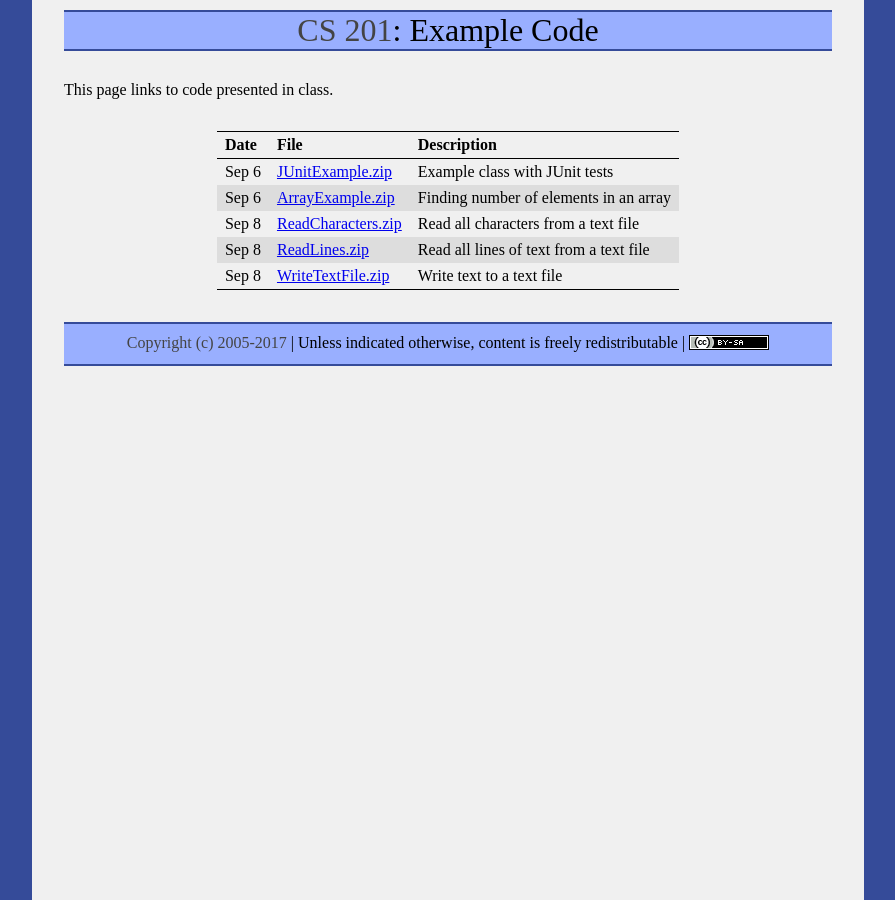
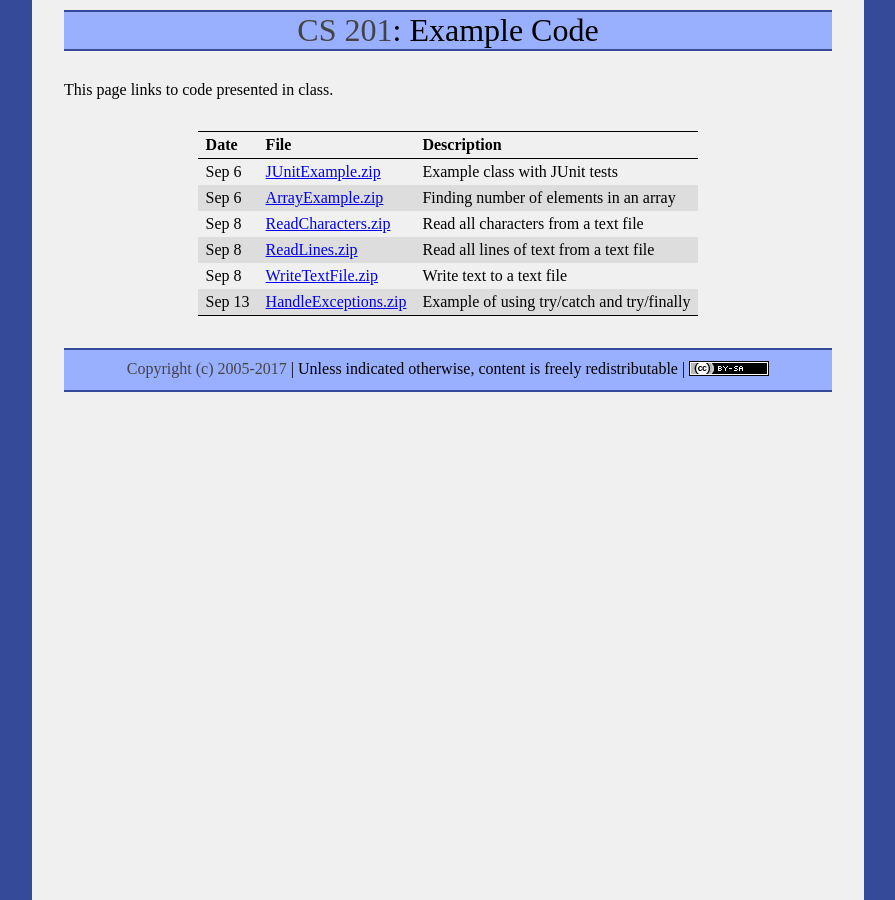
Before and after one commit to ycpcs/cs201-fall2017, a Jekyll site: the page built from examples/index.md, in a window 1280 px wide. Shown: the whole page, without its empty margins (192-1087 px from the left). Built offline with Jekyll 4.4.1, drawn with Linux system fonts in a browser that asks for light colours.

Commit message:
exception handling example

```diff
--- a/examples/index.md
+++ b/examples/index.md
@@ -12,3 +12,4 @@ Sep 6 | [ArrayExample.zip](ArrayExample.zip) | Finding number of elements in an
 Sep 8 | [ReadCharacters.zip](ReadCharacters.zip) | Read all characters from a text file
 Sep 8 | [ReadLines.zip](ReadLines.zip) | Read all lines of text from a text file
 Sep 8 | [WriteTextFile.zip](WriteTextFile.zip) | Write text to a text file
+Sep 13 | [HandleExceptions.zip](HandleExceptions.zip) | Example of using try/catch and try/finally
```
Also changed, not shown: 1 other file.
